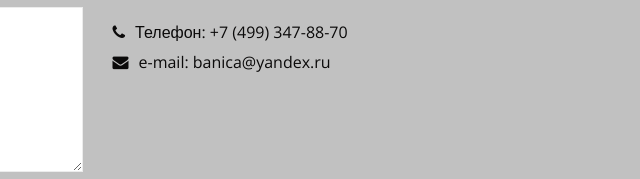
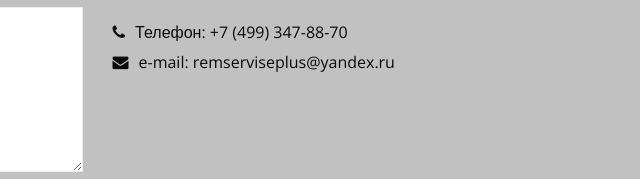
Before and after one commit to docmaster777/remservis, a plain HTML site: page index.html in a window 1280 px wide. Shown: the part 6160-6339 px from the top of the page, 640-1280 px from the left. Drawn offline with nearby package versions, Linux system fonts and the light colour scheme; some packages are replaced by stand-ins of ours; a script that the page names is missing.

Commit message:
edit index

```diff
--- a/index.html
+++ b/index.html
@@ -682,7 +682,7 @@
 								<h3>РЕМСЕРВИСПЛЮС</h3>
 								<p><i class="fa fa-pencil"></i>город Москва.<span>Егорьевская улица</span><span>дом 7 стр. 3</span></p><br>
 								<p><i class="fa fa-phone"></i>Телефон: +7 (499) 347-88-70 </p>
-								<p><i class="fa fa-envelope"></i>e-mail: banica@yandex.ru</p>
+								<p><i class="fa fa-envelope"></i>e-mail: remserviseplus@yandex.ru</p>
 							</address>
 						</div>
 
```
